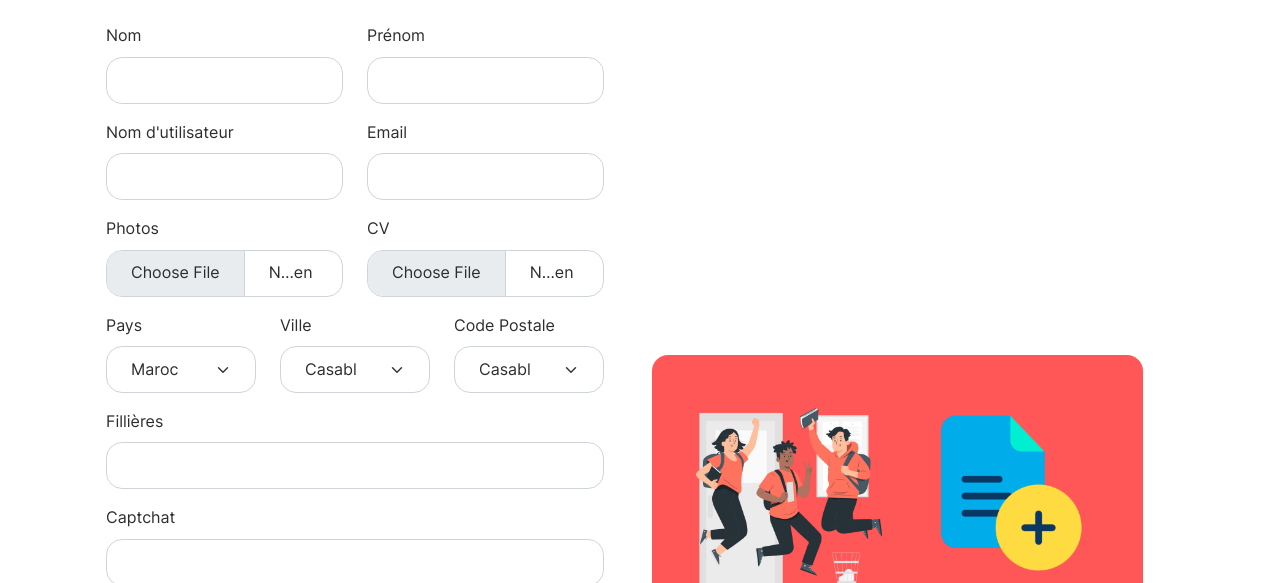
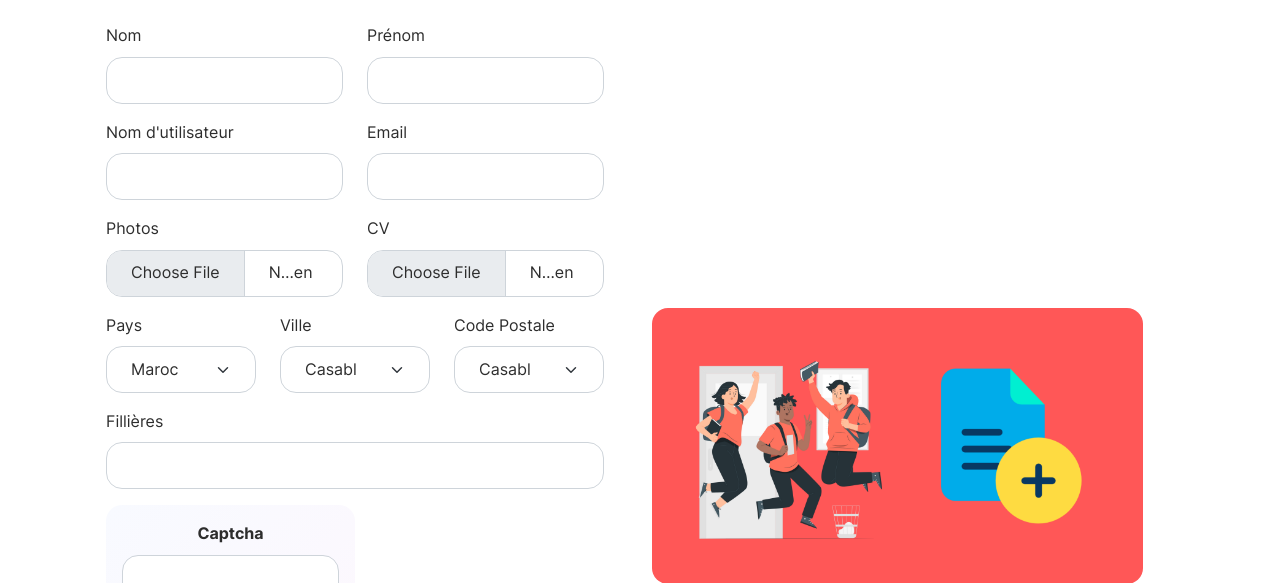
Before and after one commit to machkouroke/LOPStudents, a PHP site: page /view/add.php?title=1 in a window 1280 px wide. Shown: the part 239-822 px from the top of the page. Run offline with PHP 8.4, Linux system fonts and the light colour scheme.

Commit message:
Finalisation du captcha

```diff
--- a/view/add.php
+++ b/view/add.php
@@ -1,11 +1,11 @@
-<?php $title = "Ajouter " .$_GET["title"]; ?>
+<?php $title = "Ajouter " . $_GET["title"]; ?>
 <?php ob_start(); ?>
 <section class="py-5 mt-5">
 	<div class="container py-5">
 		<div class="row mb-4 mb-lg-5">
 			<div class="col-md-8 col-xl-6 text-center mx-auto">
 
-                <h2 class="fw-bold">Veuillez saisir les informations <?= $_GET["title"]?></h2>
+				<h2 class="fw-bold">Veuillez saisir les informations <?= $_GET["title"] ?></h2>
 			</div>
 		</div>
 		<div class="row d-flex justify-content-start justify-content-lg-start align-items-lg-center">
@@ -51,7 +51,7 @@
 						<div class="row">
 							<div class="col mb-3">
 								<label for="country" class="form-label">Pays</label>
-	                            <select id="country" name="country" class="form-select"  required>
+								<select id="country" name="country" class="form-select" required>
 									<option value="Bénin" selected>Bénin</option>
 									<option value="Maroc" selected>Maroc</option>
 								</select>
@@ -59,14 +59,14 @@
 
 							<div class="col mb-3">
 								<label for="city" class="form-label">Ville</label>
-	                            <select id="city" name="numBloc" class="form-select"  required>
+								<select id="city" name="numBloc" class="form-select" required>
 									<option value="Cotonou" selected>Cotonou</option>
 									<option value="Casablanca" selected>Casablanca</option>
 								</select>
 							</div>
 							<div class="col mb-3">
 								<label for="postale" class="form-label">Code Postale</label>
-	                            <select id="postale" name="postale" class="form-select"  required>
+								<select id="postale" name="postale" class="form-select" required>
 									<option value="25000" selected></option>
 									<option value="30000" selected>Casablanca</option>
 								</select>
@@ -78,14 +78,13 @@
 							</label>
 							<input class="form-control" type="text" name="studyField" id="studyField">
 						</div>
-	                    <div class="mb-3">
-		                    <label for="studyField" class="form-label">Captchat
+						<div class="mb-3 w-50 bg-primary-gradient rounded p-3 text-center">
+							<label for="studyField" class="form-label fw-bold ">Captcha
 							</label>
 							<input class="form-control" type="text" name="captcha" id="studyField">
-		                    <div class="text-center">
+							<div class="text-center p-4">
 								<i class="fas fa-redo refresh-captcha"></i>
-			                    <img class="captcha-image" src="assets/captcha.php" alt=""/>
-
+								<img class="captcha-image w-100" src="assets/captcha.php" alt=""/>
 							</div>
 						</div>
 
@@ -102,7 +101,7 @@
 				</div>
 			</div>
 			<div class="col ref-product " style="text-align: center;">
-	            <div  style="width: 90%;height: 100%; ">
+				<div style="width: 90%;height: 100%; ">
 					<img class="rounded ref-image img-responsive w-100 h-100"
 					     data-aos="fade-down" data-aos-once="true"
 					     src="assets/img/menu/add.png"
--- a/view/assets/captcha.php
+++ b/view/assets/captcha.php
@@ -1,8 +1,8 @@
 <?php
-
+    error_reporting(E_ALL);
     session_start();
 
-    $permitted_chars = 'ABCDEFGHJKLMNPQRSTUVWXYZ';
+    $permitted_chars = 'ABCDEFGHJKLMNPQRSTUVWXYZ123456789';
     function generate_string($input, $strength = 10): string
     {
         $input_length = strlen($input);
@@ -49,12 +49,11 @@
     $captcha_string = generate_string($permitted_chars, $string_length);
 
     $_SESSION['captcha_text'] = $captcha_string;
-    putenv('GDFONTPATH=' . dirname(__FILE__) . '/fonts');
+
     for ($i = 0; $i < $string_length; $i++) {
-        $letter_space = 170 / $string_length;
+        $letter_space = intval( 170 / $string_length);
         $initial = 15;
-
-        imagettftext($image, 24, rand(-15, 15), $initial + $i * $letter_space, rand(25, 45), $textcolors[rand(0, 1)], $fonts[array_rand($fonts)], $captcha_string[$i]);
+        imagettftext($image, 24, rand(-15, 15), $initial + $i * $letter_space , rand(25, 45), $textcolors[rand(0, 1)], $fonts[array_rand($fonts)], $captcha_string[$i]);
     }
 
     header('Content-type: image/png');
```
Lines whose indentation alone changed are shown as unchanged.
